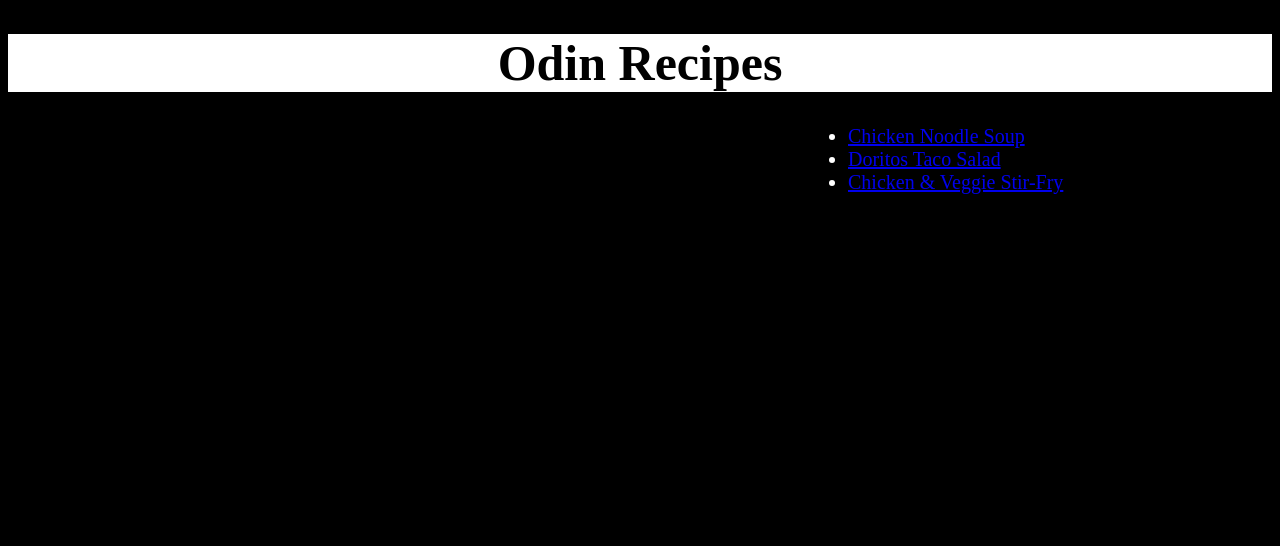
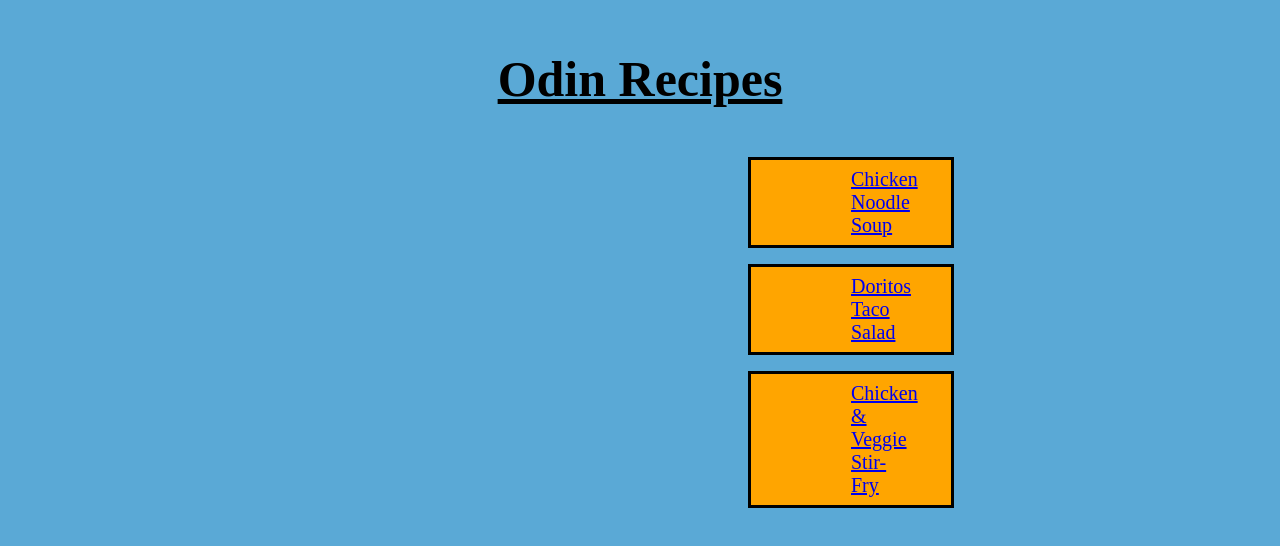
Before and after one commit to Meirgo/odin-recipes, a plain HTML site: page index.html in a window 1280 px wide. Drawn offline with Linux system fonts and the light colour scheme.

Commit message:
Add files via upload
Updating styles.css

```diff
--- a/styles.css
+++ b/styles.css
@@ -1,17 +1,26 @@
-* {
-    background-color: black;
+body {
+
+    background: rgb(90, 169, 214);
 }
 
+
+
 .header-one {
-    background-color: white;
+    text-decoration: underline;
     color: black;
     text-align: center;
     font-weight: bold;
     font-size: 50px;
+    padding: 16px 32px;
 }
 
 .selection {
-    color: white;
-    margin-left: 800px;
+    background: orange;
+    text-align: center;
+    display: block;
     font-size: 20px;
+    padding: 8px 100px;
+    border: 3px solid black;
+    margin: 16px 700px auto;
+
 }
```
